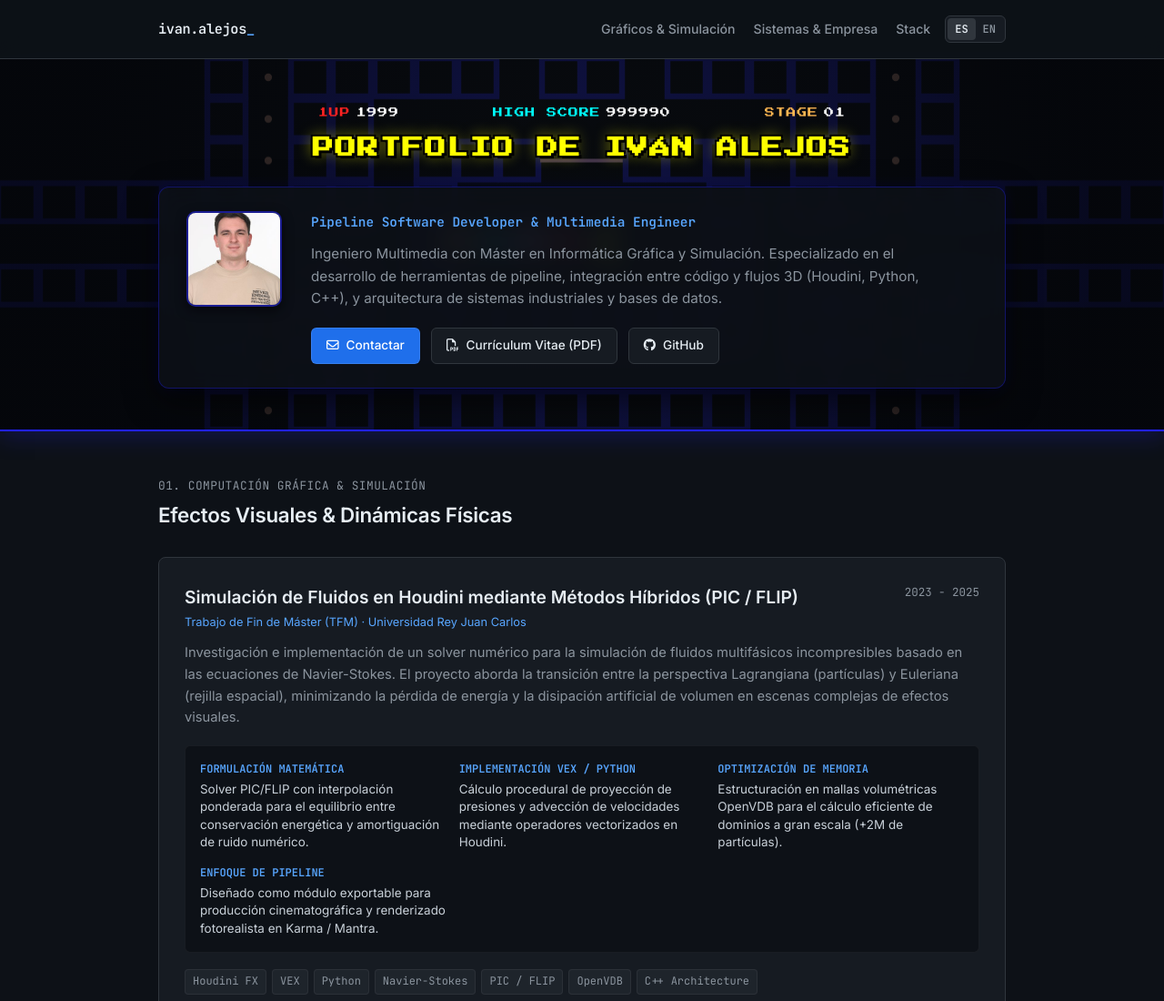
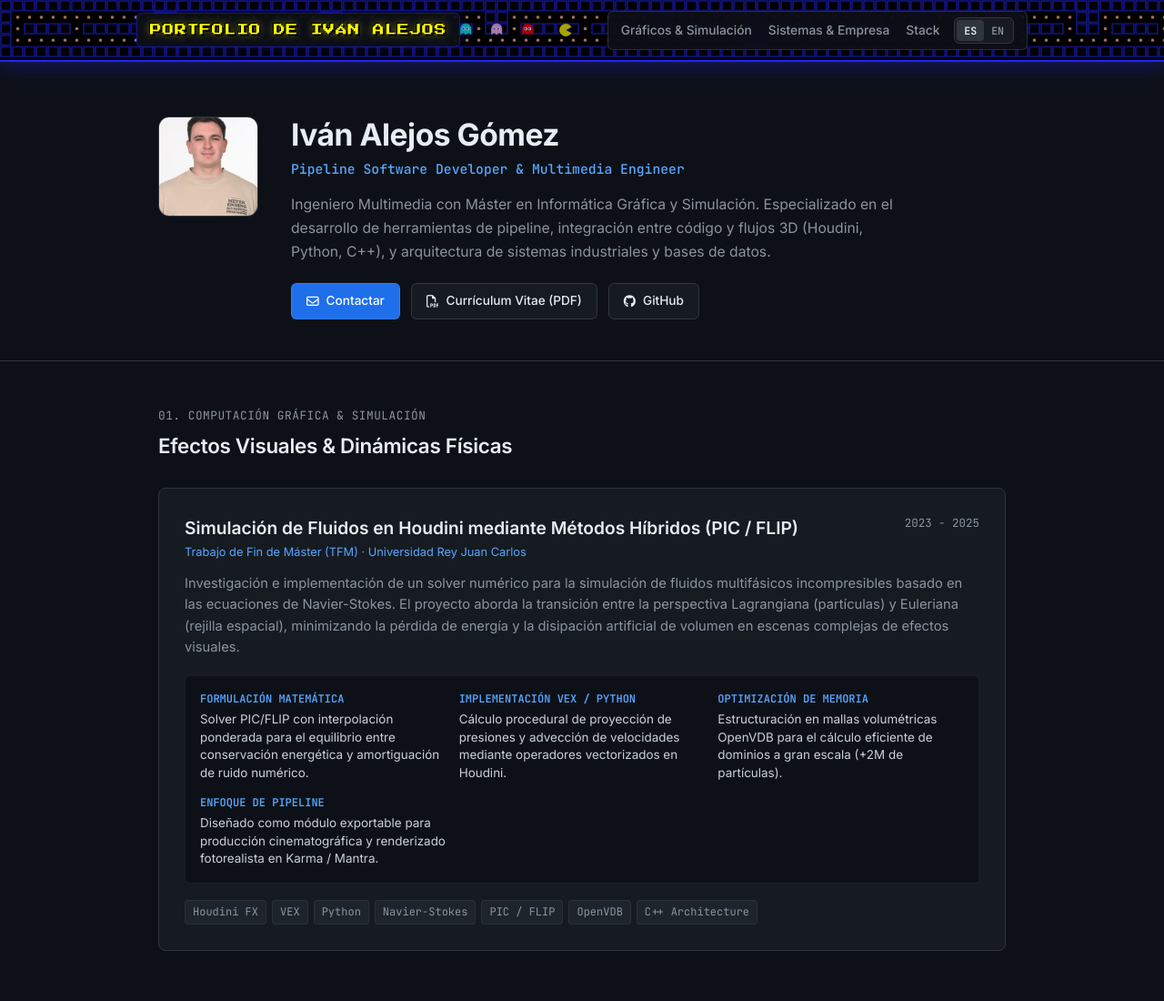
Before and after one commit to ivanalejosgomez/ivanalejosgomez.github.io, a plain HTML site: page index.html in a window 1280 px wide. Shown: the top 1100 px of the page at 91% size. Drawn offline with Linux system fonts and the light colour scheme.

Commit message:
Move Pac-Man map background and pixel art title to top navbar where ivan.alejos_ was

```diff
--- a/index.html
+++ b/index.html
@@ -45,52 +45,91 @@
       padding: 0 24px;
     }
 
-    /* Top Navigation */
+    /* Top Navigation with Pac-Man Map Background */
     nav {
       position: sticky;
       top: 0;
       z-index: 50;
-      background: rgba(13, 17, 23, 0.94);
-      backdrop-filter: blur(12px);
-      border-bottom: 1px solid var(--border);
+      background: #000000;
+      border-bottom: 2px solid #2121ff;
+      overflow: hidden;
+      box-shadow: 0 4px 22px rgba(33, 33, 255, 0.35);
+    }
+
+    #pacman-canvas {
+      position: absolute;
+      top: 0;
+      left: 0;
+      width: 100%;
+      height: 100%;
+      z-index: 1;
+      opacity: 0.65;
+      pointer-events: none;
     }
 
     .nav-inner {
+      position: relative;
+      z-index: 2;
       display: flex;
       justify-content: space-between;
       align-items: center;
-      height: 64px;
+      min-height: 66px;
+      padding: 6px 0;
     }
 
-    .nav-brand {
-      font-family: var(--font-mono);
-      font-size: 0.95rem;
-      font-weight: 600;
-      color: var(--text);
+    /* Pixel Art Brand in place of ivan.alejos_ */
+    .nav-brand-pacman {
+      display: flex;
+      align-items: center;
+      gap: 10px;
       text-decoration: none;
-      letter-spacing: -0.3px;
+      background: rgba(13, 17, 23, 0.88);
+      backdrop-filter: blur(8px);
+      padding: 8px 14px;
+      border-radius: 6px;
+      border: 1px solid rgba(33, 33, 255, 0.5);
+      box-shadow: 0 0 12px rgba(33, 33, 255, 0.25);
+      transition: all 0.2s ease;
     }
 
-    .nav-brand span {
-      color: var(--accent);
+    .nav-brand-pacman:hover {
+      border-color: #ffff00;
+      box-shadow: 0 0 16px rgba(255, 255, 0, 0.4);
+    }
+
+    .pixel-brand-text {
+      font-family: var(--font-pixel);
+      font-size: 0.8rem;
+      color: #ffff00;
+      letter-spacing: 0.8px;
+      text-shadow:
+        2px 2px 0px #000000,
+        -1px -1px 0px #000000,
+        0 0 10px rgba(255, 255, 0, 0.6);
+      white-space: nowrap;
     }
 
     .nav-actions {
       display: flex;
       align-items: center;
       gap: 16px;
+      background: rgba(13, 17, 23, 0.88);
+      backdrop-filter: blur(8px);
+      padding: 6px 14px;
+      border-radius: 6px;
+      border: 1px solid rgba(48, 54, 61, 0.8);
     }
 
     .nav-menu {
       display: flex;
-      gap: 20px;
+      gap: 18px;
       list-style: none;
     }
 
     .nav-menu a {
       color: var(--text-muted);
       text-decoration: none;
-      font-size: 0.88rem;
+      font-size: 0.86rem;
       font-weight: 500;
       transition: color 0.15s ease;
     }
@@ -113,7 +152,7 @@
       border: none;
       color: var(--text-muted);
       font-family: var(--font-mono);
-      font-size: 0.75rem;
+      font-size: 0.72rem;
       font-weight: 600;
       padding: 4px 8px;
       border-radius: 4px;
@@ -126,117 +165,51 @@
       color: var(--text);
     }
 
-    /* Pac-Man Arcade Hero Header */
+    /* Clean Hero / Profile Header */
     .hero {
-      position: relative;
-      padding: 50px 0 45px;
-      border-bottom: 2px solid #2121ff;
-      background-color: #000000;
-      overflow: hidden;
-      box-shadow: 0 4px 25px rgba(33, 33, 255, 0.25);
-    }
-
-    #pacman-canvas {
-      position: absolute;
-      top: 0;
-      left: 0;
-      width: 100%;
-      height: 100%;
-      z-index: 1;
-      opacity: 0.75;
-      pointer-events: none;
-    }
-
-    .pacman-overlay {
-      position: absolute;
-      inset: 0;
-      background: radial-gradient(circle at center, rgba(13, 17, 23, 0.65) 0%, rgba(5, 7, 12, 0.88) 85%);
-      z-index: 2;
-      pointer-events: none;
-    }
-
-    .hero-content-wrapper {
-      position: relative;
-      z-index: 3;
-    }
-
-    /* Arcade HUD & Pixel Title */
-    .arcade-hud {
-      display: flex;
-      justify-content: space-between;
-      max-width: 580px;
-      margin: 0 auto 14px;
-      font-family: var(--font-pixel);
-      font-size: 0.68rem;
-      letter-spacing: 1px;
-    }
-
-    .hud-label {
-      color: #ff2222;
-      margin-right: 6px;
-    }
-
-    .hud-val {
-      color: #ffffff;
-    }
-
-    .pixel-title {
-      font-family: var(--font-pixel);
-      font-size: 1.45rem;
-      color: #ffff00;
-      text-align: center;
-      line-height: 1.5;
-      margin-bottom: 24px;
-      text-transform: uppercase;
-      letter-spacing: 1.5px;
-      text-shadow:
-        3px 3px 0px #000000,
-        -2px -2px 0px #000000,
-        2px -2px 0px #000000,
-        -2px 2px 0px #000000,
-        0 0 16px rgba(255, 255, 0, 0.6);
-    }
-
-    .hero-profile-card {
-      background: rgba(13, 17, 23, 0.88);
-      backdrop-filter: blur(12px);
-      border: 1px solid rgba(33, 33, 255, 0.35);
-      border-radius: 12px;
-      padding: 26px 30px;
-      box-shadow: 0 12px 35px rgba(0, 0, 0, 0.65), 0 0 15px rgba(33, 33, 255, 0.12);
+      padding: 60px 0 45px;
+      border-bottom: 1px solid var(--border);
     }
 
     .hero-layout {
       display: flex;
-      gap: 32px;
+      gap: 36px;
       align-items: flex-start;
     }
 
     .hero-photo {
-      width: 105px;
-      height: 105px;
-      border-radius: 10px;
-      border: 2px solid rgba(33, 33, 255, 0.5);
+      width: 110px;
+      height: 110px;
+      border-radius: 12px;
+      border: 1px solid var(--border);
       object-fit: cover;
       flex-shrink: 0;
       background: var(--surface);
-      box-shadow: 0 4px 12px rgba(0, 0, 0, 0.5);
+    }
+
+    .hero-text h1 {
+      font-size: 2.1rem;
+      font-weight: 700;
+      letter-spacing: -0.5px;
+      color: var(--text);
+      line-height: 1.2;
+      margin-bottom: 6px;
     }
 
     .hero-subtitle {
       font-family: var(--font-mono);
-      font-size: 0.9rem;
+      font-size: 0.92rem;
       color: var(--accent);
-      margin-bottom: 12px;
-      font-weight: 600;
+      margin-bottom: 14px;
+      font-weight: 500;
     }
 
     .hero-bio {
-      font-size: 0.95rem;
+      font-size: 0.98rem;
       color: var(--text-muted);
       max-width: 680px;
-      line-height: 1.6;
-      margin-bottom: 20px;
+      line-height: 1.65;
+      margin-bottom: 22px;
     }
 
     .hero-links {
@@ -459,12 +432,17 @@
       color: var(--accent);
     }
 
-    @media (max-width: 680px) {
-      .pixel-title {
-        font-size: 1.05rem;
+    @media (max-width: 768px) {
+      .nav-inner {
+        flex-direction: column;
+        gap: 8px;
+        padding: 8px 0;
       }
-      .arcade-hud {
-        font-size: 0.55rem;
+      .pixel-brand-text {
+        font-size: 0.68rem;
+      }
+      .nav-menu {
+        display: none;
       }
       .hero-layout {
         flex-direction: column;
@@ -473,9 +451,6 @@
       }
       .hero-links {
         justify-content: center;
-      }
-      .nav-menu {
-        display: none;
       }
       .project-header {
         flex-direction: column;
@@ -490,11 +465,14 @@
 </head>
 <body>
 
-  <!-- Navigation -->
+  <!-- Top Navigation with Pac-Man Map Background -->
   <nav>
+    <canvas id="pacman-canvas"></canvas>
+
     <div class="container nav-inner">
-      <a href="#" class="nav-brand">
-        ivan.alejos<span>_</span>
+      <!-- Pixel Art Brand replacing ivan.alejos_ -->
+      <a href="#" class="nav-brand-pacman">
+        <span class="pixel-brand-text" data-i18n="nav_pixel_title">PORTFOLIO DE IVÁN ALEJOS</span>
       </a>
 
       <div class="nav-actions">
@@ -513,28 +491,14 @@
     </div>
   </nav>
 
-  <!-- Pac-Man Hero Header -->
+  <!-- Clean Professional Hero Header -->
   <header class="hero">
-    <canvas id="pacman-canvas"></canvas>
-    <div class="pacman-overlay"></div>
-
-    <div class="container hero-content-wrapper">
-      <!-- Arcade Status Bar -->
-      <div class="arcade-hud">
-        <span><span class="hud-label">1UP</span><span class="hud-val">1999</span></span>
-        <span><span class="hud-label" style="color:#00ffff;">HIGH SCORE</span><span class="hud-val">999990</span></span>
-        <span><span class="hud-label" style="color:#ffb852;">STAGE</span><span class="hud-val">01</span></span>
-      </div>
-
-      <!-- Pixel Art Title -->
-      <h1 class="pixel-title" data-i18n="pixel_title">PORTFOLIO DE IVÁN ALEJOS</h1>
-
-      <!-- Profile Card on Top of Maze -->
-      <div class="hero-profile-card">
+    <div class="container">
       <div class="hero-layout">
         <img src="./FotoPasaporte_small.jpg" alt="Iván Alejos Gómez" class="hero-photo" onerror="this.style.display='none'">
 
         <div class="hero-text">
+          <h1>Iván Alejos Gómez</h1>
           <div class="hero-subtitle" data-i18n="hero_role">Pipeline Software Developer & Multimedia Engineer</div>
 
           <p class="hero-bio" data-i18n="hero_bio">
@@ -551,7 +515,6 @@
             <a href="https://github.com/ivanalejosgomez" target="_blank" class="btn btn-primary">
               <i class="fa-brands fa-github"></i> GitHub
             </a>
-            </div>
           </div>
         </div>
       </div>
@@ -767,165 +730,121 @@
   </footer>
 
   <script>
-    // Pac-Man Maze & Arcade Animation
-    (function initPacmanCanvas() {
+    // Pac-Man Maze Animation inside the Navigation Bar
+    (function initNavPacmanCanvas() {
       const canvas = document.getElementById('pacman-canvas');
       if (!canvas) return;
       const ctx = canvas.getContext('2d');
 
-      const maze = [
-        "############################",
-        "#............##............#",
-        "#.####.#####.##.#####.####.#",
-        "#o####.#####.##.#####.####o#",
-        "#.####.#####.##.#####.####.#",
-        "#..........................#",
-        "#.####.##.########.##.####.#",
-        "#.####.##.########.##.####.#",
-        "#......##....##....##......#",
-        "######.##### ## #####.######",
-        "     #.##### ## #####.#     ",
-        "     #.##          ##.#     ",
-        "     #.## ###--### ##.#     ",
-        "######.## #      # ##.######",
-        "      .   #      #   .      ",
-        "######.## #      # ##.######",
-        "     #.## ######## ##.#     ",
-        "     #.##          ##.#     ",
-        "     #.## ######## ##.#     ",
-        "######.## ######## ##.######",
-        "#............##............#",
-        "#.####.#####.##.#####.####.#",
-        "#.####.#####.##.#####.####.#",
-        "#o..##................##..o#",
-        "###.##.##.########.##.##.###",
-        "#......##....##....##......#",
-        "#.##########.##.##########.#",
-        "#..........................#",
-        "############################"
+      // Horizontal maze corridor section
+      const mazePattern = [
+        "################################################################",
+        "#............##............##............##............##......#",
+        "#.####.#####.##.#####.####.##.####.#####.##.#####.####.##.####.#",
+        "#..............................................................#",
+        "################################################################"
       ];
 
-      const rows = maze.length;
-      const cols = maze[0].length;
-      let tileSize = 20;
-      let offsetX = 0;
-      let offsetY = 0;
+      const rows = mazePattern.length;
+      let tileSize = 14;
 
       function resize() {
-        const header = canvas.parentElement;
-        canvas.width = header.offsetWidth;
-        canvas.height = header.offsetHeight;
-
-        // Size tiles to fit nicely across the header
-        tileSize = Math.max(15, Math.ceil(Math.max(canvas.width / cols, canvas.height / rows)));
-        offsetX = Math.floor((canvas.width - cols * tileSize) / 2);
-        offsetY = Math.floor((canvas.height - rows * tileSize) / 2);
+        const navEl = canvas.parentElement;
+        canvas.width = navEl.offsetWidth;
+        canvas.height = navEl.offsetHeight;
+        tileSize = Math.max(12, Math.floor(canvas.height / rows));
       }
 
       window.addEventListener('resize', resize);
       resize();
 
-      // Characters for Animation
-      let pacmanX = -50;
-      const pacmanSpeed = 2.4;
+      let pacmanX = -40;
+      const pacmanSpeed = 2.2;
       const ghosts = [
-        { name: "blinky", color: "#ff0000", offset: 50 },
-        { name: "pinky", color: "#ffb8ff", offset: 90 },
-        { name: "inky", color: "#00ffff", offset: 130 },
-        { name: "clyde", color: "#ffb852", offset: 170 }
+        { color: "#ff0000", offset: 42 },
+        { color: "#ffb8ff", offset: 76 },
+        { color: "#00ffff", offset: 110 },
+        { color: "#ffb852", offset: 144 }
       ];
 
       function drawGhost(x, y, size, color) {
         ctx.fillStyle = color;
         ctx.beginPath();
-        // Head dome
-        ctx.arc(x, y - size * 0.1, size * 0.45, Math.PI, 0, false);
-        // Body bottom skirt
-        ctx.lineTo(x + size * 0.45, y + size * 0.4);
-        ctx.lineTo(x + size * 0.2, y + size * 0.25);
-        ctx.lineTo(x, y + size * 0.4);
-        ctx.lineTo(x - size * 0.2, y + size * 0.25);
-        ctx.lineTo(x - size * 0.45, y + size * 0.4);
+        ctx.arc(x, y - size * 0.1, size * 0.42, Math.PI, 0, false);
+        ctx.lineTo(x + size * 0.42, y + size * 0.38);
+        ctx.lineTo(x + size * 0.2, y + size * 0.22);
+        ctx.lineTo(x, y + size * 0.38);
+        ctx.lineTo(x - size * 0.2, y + size * 0.22);
+        ctx.lineTo(x - size * 0.42, y + size * 0.38);
         ctx.closePath();
         ctx.fill();
 
         // Eyes
         ctx.fillStyle = "#ffffff";
         ctx.beginPath();
-        ctx.arc(x - size * 0.16, y - size * 0.12, size * 0.14, 0, Math.PI * 2);
-        ctx.arc(x + size * 0.16, y - size * 0.12, size * 0.14, 0, Math.PI * 2);
+        ctx.arc(x - size * 0.15, y - size * 0.1, size * 0.13, 0, Math.PI * 2);
+        ctx.arc(x + size * 0.15, y - size * 0.1, size * 0.13, 0, Math.PI * 2);
         ctx.fill();
 
         // Pupils
         ctx.fillStyle = "#2121ff";
         ctx.beginPath();
-        ctx.arc(x - size * 0.20, y - size * 0.12, size * 0.07, 0, Math.PI * 2);
-        ctx.arc(x + size * 0.12, y - size * 0.12, size * 0.07, 0, Math.PI * 2);
+        ctx.arc(x - size * 0.18, y - size * 0.1, size * 0.06, 0, Math.PI * 2);
+        ctx.arc(x + size * 0.12, y - size * 0.1, size * 0.06, 0, Math.PI * 2);
         ctx.fill();
       }
 
-      let frameCount = 0;
+      let frame = 0;
 
       function render() {
-        frameCount++;
+        frame++;
         ctx.fillStyle = "#000000";
         ctx.fillRect(0, 0, canvas.width, canvas.height);
 
-        const blink = Math.floor(frameCount / 18) % 2 === 0;
+        const cols = Math.ceil(canvas.width / tileSize) + 2;
 
-        // Draw maze
+        // Draw maze walls and dots in nav background
         for (let r = 0; r < rows; r++) {
+          const rowStr = mazePattern[r];
           for (let c = 0; c < cols; c++) {
-            const ch = maze[r][c];
-            const x = offsetX + c * tileSize;
-            const y = offsetY + r * tileSize;
+            const ch = rowStr[c % rowStr.length];
+            const x = c * tileSize;
+            const y = r * tileSize;
 
             if (ch === '#') {
-              // Classic double blue walls
               ctx.strokeStyle = "#2121de";
-              ctx.lineWidth = Math.max(1.8, tileSize * 0.14);
-              ctx.strokeRect(x + 2, y + 2, tileSize - 4, tileSize - 4);
+              ctx.lineWidth = 1.5;
+              ctx.strokeRect(x + 1, y + 1, tileSize - 2, tileSize - 2);
             } else if (ch === '.') {
-              // Food pellet
               ctx.fillStyle = "#ffb897";
               ctx.beginPath();
-              ctx.arc(x + tileSize / 2, y + tileSize / 2, Math.max(1.5, tileSize * 0.09), 0, Math.PI * 2);
+              ctx.arc(x + tileSize / 2, y + tileSize / 2, 1.8, 0, Math.PI * 2);
               ctx.fill();
-            } else if (ch === 'o' && blink) {
-              // Blinking Power Pellet
-              ctx.fillStyle = "#ffb897";
-              ctx.beginPath();
-              ctx.arc(x + tileSize / 2, y + tileSize / 2, Math.max(3.5, tileSize * 0.26), 0, Math.PI * 2);
-              ctx.fill();
-            } else if (ch === '-') {
-              // Ghost door
-              ctx.fillStyle = "#ffb8ff";
-              ctx.fillRect(x, y + tileSize / 2 - 2, tileSize, 4);
             }
           }
         }
 
-        // Animated Corridor Run: Pac-Man followed by Ghosts along central horizontal alley
-        const trackY = offsetY + 14 * tileSize + tileSize / 2;
+        // Animate Pac-Man & Ghosts running across the center of the nav
+        const trackY = canvas.height / 2;
         pacmanX += pacmanSpeed;
-        if (pacmanX > canvas.width + 250) {
-          pacmanX = -80;
+        if (pacmanX > canvas.width + 200) {
+          pacmanX = -60;
         }
 
-        // Draw Pac-Man
-        const mouthAngle = Math.abs(Math.sin(frameCount * 0.18)) * 0.35 * Math.PI;
+        // Pac-Man
+        const mouthAngle = Math.abs(Math.sin(frame * 0.2)) * 0.32 * Math.PI;
         ctx.fillStyle = "#ffff00";
         ctx.beginPath();
-        ctx.arc(pacmanX, trackY, tileSize * 0.5, mouthAngle, 2 * Math.PI - mouthAngle);
+        ctx.arc(pacmanX, trackY, tileSize * 0.55, mouthAngle, 2 * Math.PI - mouthAngle);
         ctx.lineTo(pacmanX, trackY);
         ctx.closePath();
         ctx.fill();
 
-        // Draw Ghosts chasing Pac-Man
+        // Ghosts
         ghosts.forEach(g => {
           const gx = pacmanX - g.offset;
-          if (gx > -40 && gx < canvas.width + 50) {
-            drawGhost(gx, trackY, tileSize, g.color);
+          if (gx > -40 && gx < canvas.width + 40) {
+            drawGhost(gx, trackY, tileSize * 1.1, g.color);
           }
         });
 
@@ -938,10 +857,10 @@
     // i18n Dictionary
     const i18n = {
       es: {
+        nav_pixel_title: "PORTFOLIO DE IVÁN ALEJOS",
         nav_graphics: "Gráficos & Simulación",
         nav_systems: "Sistemas & Empresa",
         nav_stack: "Stack",
-        pixel_title: "PORTFOLIO DE IVÁN ALEJOS",
         hero_role: "Pipeline Software Developer & Multimedia Engineer",
         hero_bio: "Ingeniero Multimedia con Máster en Informática Gráfica y Simulación. Especializado en el desarrollo de herramientas de pipeline, integración entre código y flujos 3D (Houdini, Python, C++), y arquitectura de sistemas industriales y bases de datos.",
         btn_contact: "Contactar",
@@ -979,10 +898,10 @@
         footer_location: "Torrent, Valencia (España)"
       },
       en: {
+        nav_pixel_title: "IVÁN ALEJOS' PORTFOLIO",
         nav_graphics: "Graphics & Simulation",
         nav_systems: "Systems & Enterprise",
         nav_stack: "Tech Stack",
-        pixel_title: "IVÁN ALEJOS' PORTFOLIO",
         hero_role: "Pipeline Software Developer & Multimedia Engineer",
         hero_bio: "Multimedia Engineer with an MSc in Computer Graphics & Simulation. Specialized in pipeline tooling, bridging code and 3D production workflows (Houdini, Python, C++), and industrial software architecture with relational databases.",
         btn_contact: "Contact",
```
Lines whose indentation alone changed are shown as unchanged.
